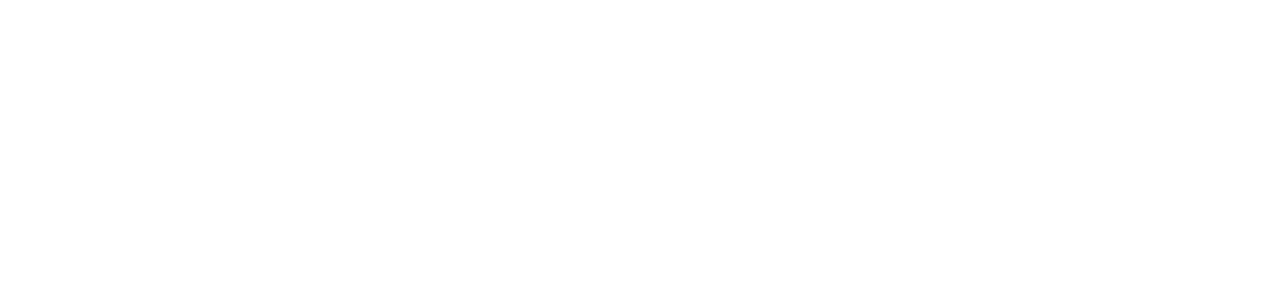
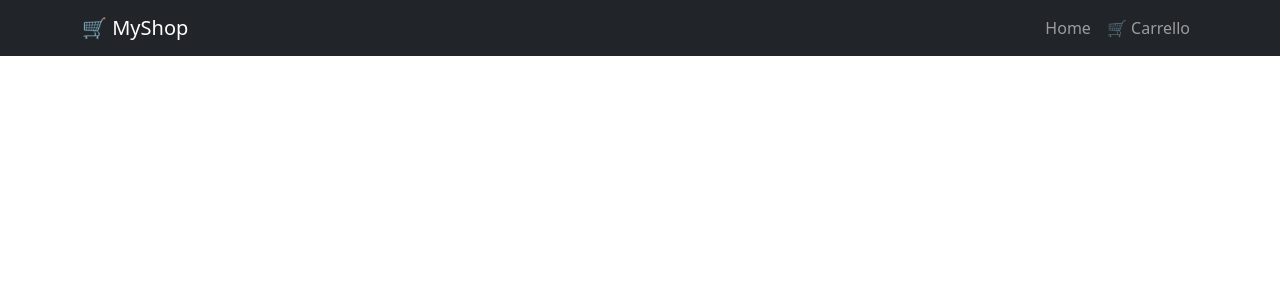
Before and after one commit to rob587/cart-e-com, a React (Vite) app: page / in a window 1280 px wide. Shown: the top 300 px of the page. Built offline with nearby package versions, Linux system fonts and the light colour scheme.

Commit message:
Add Navigation component and integrate it into DefaultLayout; update package dependencies

```diff
--- a/package.json
+++ b/package.json
@@ -13,7 +13,8 @@
     "bootstrap": "^5.3.8",
     "react": "^19.2.4",
     "react-bootstrap": "^2.10.10",
-    "react-dom": "^19.2.4"
+    "react-dom": "^19.2.4",
+    "react-router-dom": "^7.13.2"
   },
   "devDependencies": {
     "@eslint/js": "^9.39.4",
--- /dev/null
+++ b/src/components/Navigation.jsx
@@ -0,0 +1,36 @@
+import React from "react";
+import Container from "react-bootstrap/Container";
+import Nav from "react-bootstrap/Nav";
+import Navbar from "react-bootstrap/Navbar";
+import NavDropdown from "react-bootstrap/NavDropdown";
+import { useContext } from "react";
+import { CartContext } from "../context/CartContext";
+import { Link } from "react-router-dom";
+const AppNavbar = () => {
+  const { cart } = useContext(CartContext);
+  const totalItems = cart.reduce((acc, item) => acc + item.quantity, 0);
+  return (
+    <>
+      <Navbar bg="dark" variant="dark" expand="lg">
+        <Container>
+          <Navbar.Brand as={Link} to="/">
+            🛒 MyShop
+          </Navbar.Brand>
+          <Nav className="ms-auto">
+            <Nav.Link as={Link} to="/">
+              Home
+            </Nav.Link>
+            <Nav.Link as={Link} to="/carrello">
+              🛒 Carrello{" "}
+              {totalItems > 0 && (
+                <span className="badge bg-danger">{totalItems}</span>
+              )}
+            </Nav.Link>
+          </Nav>
+        </Container>
+      </Navbar>
+    </>
+  );
+};
+
+export default AppNavbar;
--- a/src/layout/DefaultLayout.jsx
+++ b/src/layout/DefaultLayout.jsx
@@ -1,7 +1,14 @@
 import React from "react";
+import Navigation from "../components/Navigation";
+import { Outlet } from "react-router-dom";
 
 const DefaultLayout = () => {
-  return <div></div>;
+  return (
+    <div>
+      <Navigation />
+      <Outlet />
+    </div>
+  );
 };
 
 export default DefaultLayout;
```
Also changed, not shown: src/components/Navbar.jsx (deleted, +0 -7 lines), 1 other file (tests, documents, lock files or other folders).
